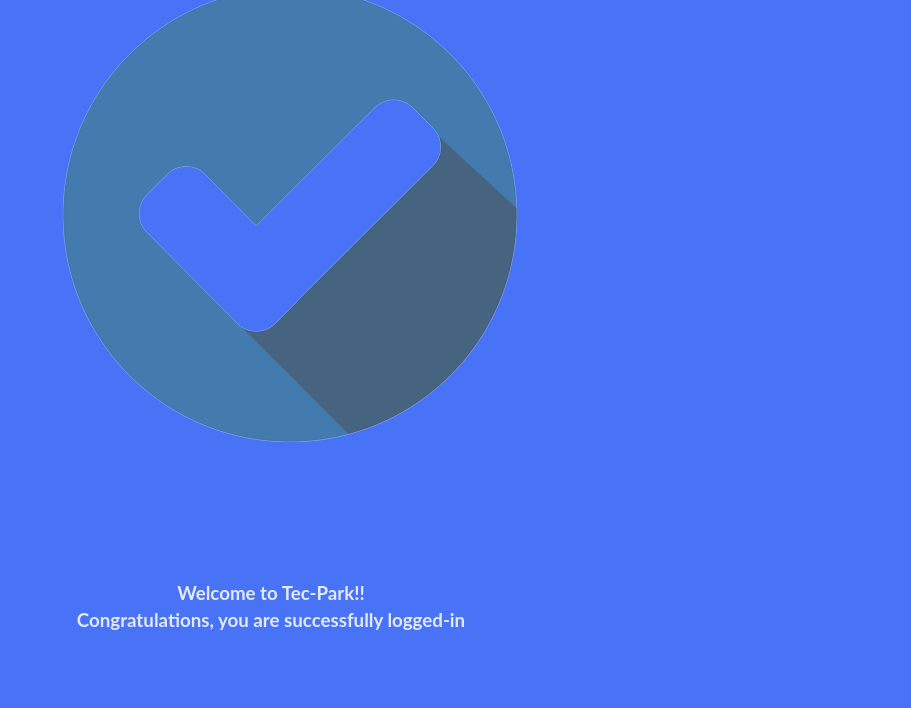
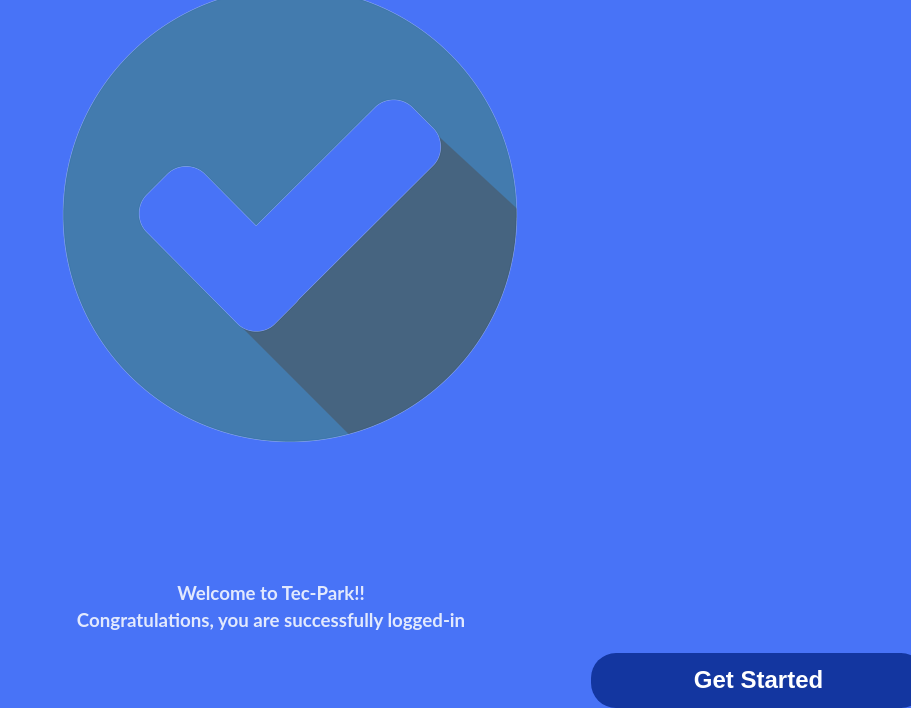
Before and after one commit to Gurkirxt/Tec-park, a website: page Website/public/Login_Success.html in a window 1280 px wide. Shown: the part 123-831 px from the top of the page, without its empty margins (369-1280 px from the left). Before the commit the page ends 800 px from the top, so only its background shows below. Drawn offline with Linux system fonts and the light colour scheme.

Commit message:
login-button

```diff
--- a/Website/public/Login_Success.html
+++ b/Website/public/Login_Success.html
@@ -23,7 +23,9 @@
             Congratulations, you are successfully logged-in
        </h3>
 
+    <button class="btn1" type="button">Get Started</button>
     </div>
+
 </body>
 
 </html>
--- a/Website/public/style_successlogin.css
+++ b/Website/public/style_successlogin.css
@@ -50,3 +50,20 @@
 
 
   }
+
+  .btn1{ /* select spot button */
+    background-color: #1336a0;
+    color: white;
+    font-weight: bold;
+    border: 0 ;
+    border-radius: 25px;
+    font-size: 1.5rem;
+    margin-top: 0.0012rem; /* Add space between buttons */
+    margin-left: 60rem;
+    cursor: pointer;
+    transition: background-color 0.3s ease;
+    width: 20.9375rem;
+    height: 3.4375rem;
+    align-items: flex-end; /* Center text vertically */
+    justify-content: center; /* Center text horizontally */
+  }
```
Also changed, not shown: Website/public/movingcar_animation.html (added, +17 -0 lines), Website/public/style_animation.css (added).
